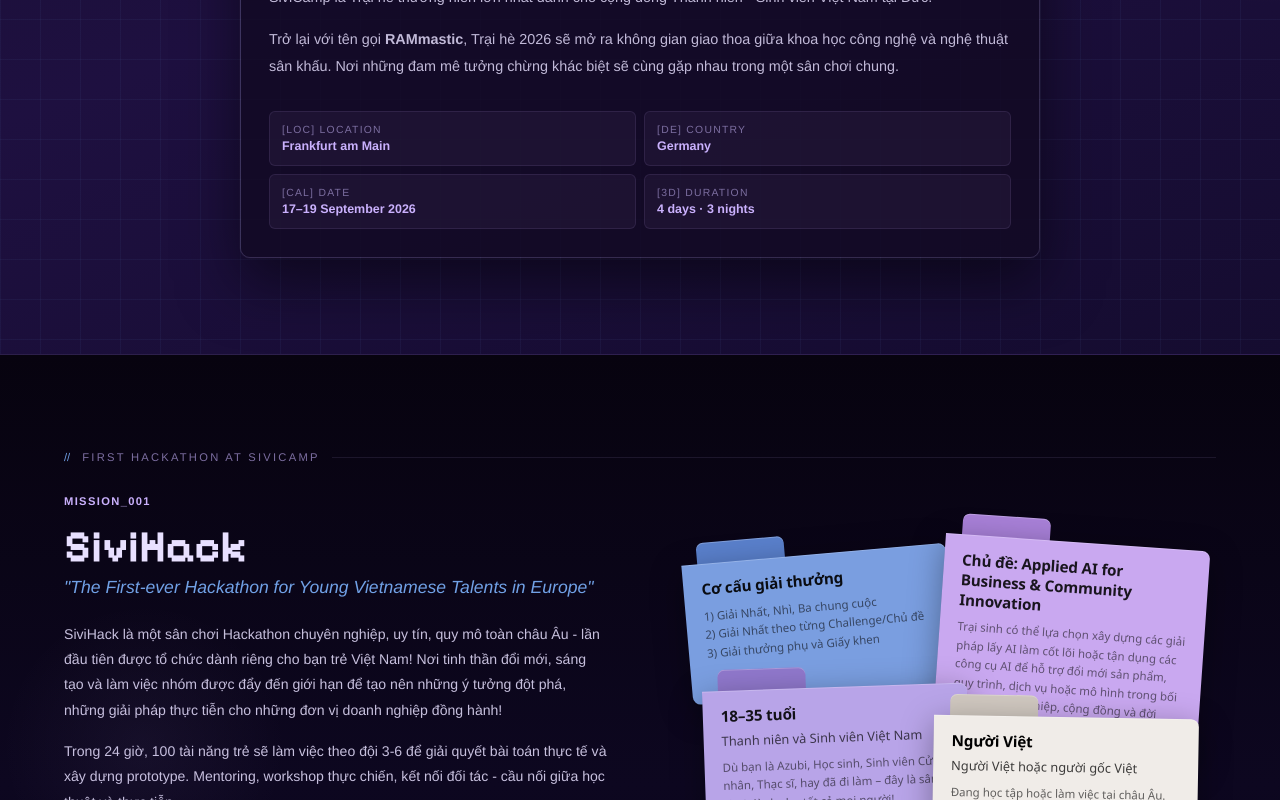
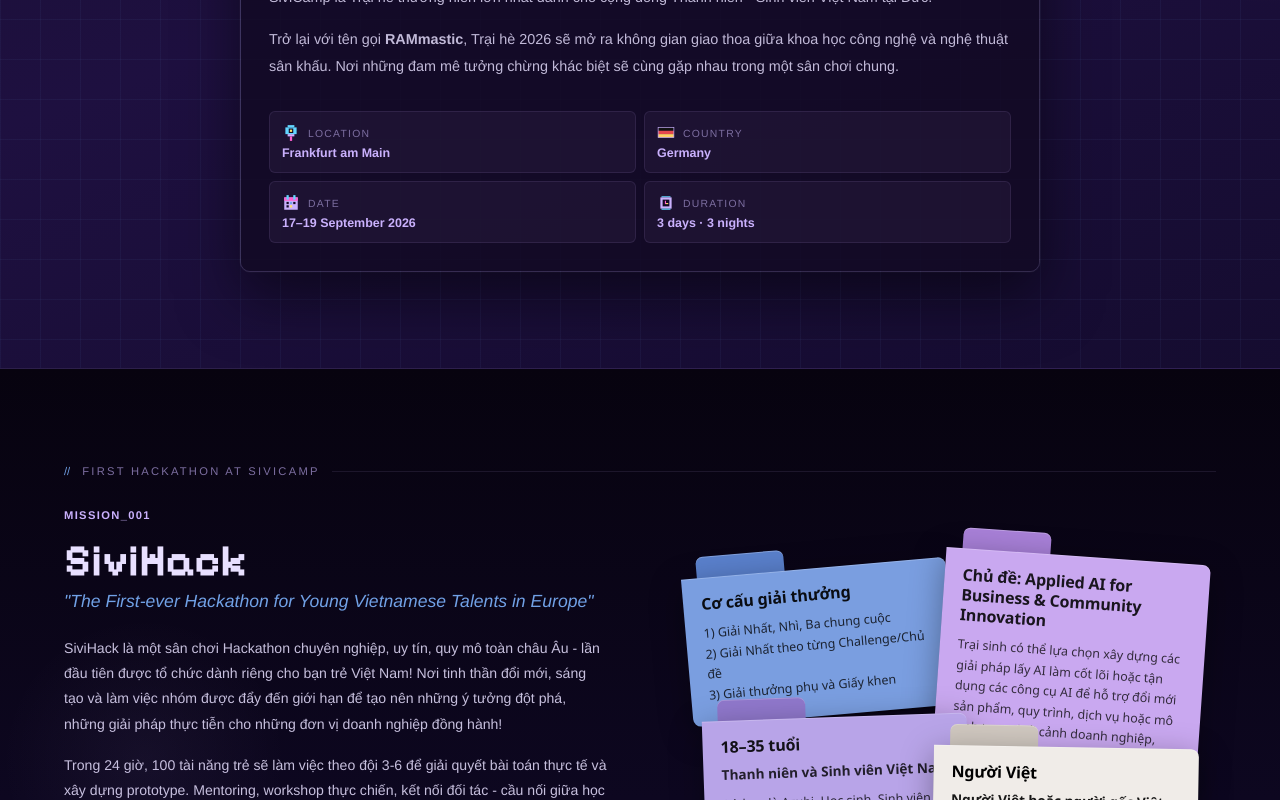
Before and after one commit to ndinh02/rammastic2026, a React (Vite) app: page / in a window 1280 px wide. Shown: the part 1160-1960 px from the top of the page. Built offline with nearby package versions, Linux system fonts and the light colour scheme.

Commit message:
fix: responsive UI and small bugs

```diff
--- a/src/components/AboutSection.jsx
+++ b/src/components/AboutSection.jsx
@@ -14,6 +14,76 @@
   )
 }
 
+function PixelIcon({ type }) {
+  const commonProps = {
+    width: 18,
+    height: 18,
+    viewBox: '0 0 16 16',
+    xmlns: 'http://www.w3.org/2000/svg',
+    'aria-hidden': true,
+    style: {
+      imageRendering: 'pixelated',
+      flexShrink: 0,
+      display: 'block',
+    },
+  }
+
+  if (type === 'location') {
+    return (
+      <svg {...commonProps}>
+        <rect x="5" y="1" width="6" height="2" fill="#62d6ff" />
+        <rect x="3" y="3" width="10" height="6" fill="#62d6ff" />
+        <rect x="5" y="9" width="6" height="2" fill="#cab1fd" />
+        <rect x="7" y="11" width="2" height="4" fill="#ff5fd2" />
+        <rect x="6" y="4" width="4" height="4" fill="#120a24" />
+        <rect x="7" y="5" width="2" height="2" fill="#ffe066" />
+      </svg>
+    )
+  }
+
+  if (type === 'germany') {
+    return (
+      <svg {...commonProps}>
+        <rect x="1" y="3" width="14" height="3" fill="#111111" />
+        <rect x="1" y="6" width="14" height="3" fill="#e5484d" />
+        <rect x="1" y="9" width="14" height="3" fill="#ffd166" />
+        <rect x="1" y="3" width="14" height="9" fill="none" stroke="#cab1fd" strokeWidth="0.6" />
+      </svg>
+    )
+  }
+
+  if (type === 'calendar') {
+    return (
+      <svg {...commonProps}>
+        <rect x="2" y="3" width="12" height="11" fill="#cab1fd" />
+        <rect x="2" y="3" width="12" height="3" fill="#ff5fd2" />
+        <rect x="4" y="1" width="2" height="4" fill="#62d6ff" />
+        <rect x="10" y="1" width="2" height="4" fill="#62d6ff" />
+        <rect x="4" y="7" width="2" height="2" fill="#120a24" />
+        <rect x="7" y="7" width="2" height="2" fill="#71a1e6" />
+        <rect x="10" y="7" width="2" height="2" fill="#120a24" />
+        <rect x="4" y="10" width="2" height="2" fill="#120a24" />
+        <rect x="7" y="10" width="2" height="2" fill="#ffe066" />
+      </svg>
+    )
+  }
+
+  if (type === 'duration') {
+    return (
+      <svg {...commonProps}>
+        <rect x="4" y="2" width="8" height="1" fill="#62d6ff" />
+        <rect x="3" y="3" width="10" height="10" fill="#cab1fd" />
+        <rect x="5" y="5" width="6" height="6" fill="#120a24" />
+        <rect x="7" y="6" width="1" height="3" fill="#ff5fd2" />
+        <rect x="8" y="8" width="2" height="1" fill="#ffd166" />
+        <rect x="4" y="13" width="8" height="1" fill="#62d6ff" />
+      </svg>
+    )
+  }
+
+  return null
+}
+
 function MacWindow({ children, title }) {
   return (
     <div style={{ border: '1px solid rgba(255,255,255,0.12)', borderRadius: 10, overflow: 'hidden', boxShadow: '0 24px 60px rgba(0,0,0,0.5), 0 0 0 0.5px rgba(255,255,255,0.06)' }}>
@@ -21,7 +91,19 @@
         <span style={{ width: 12, height: 12, borderRadius: '50%', background: '#ff5f57', display: 'inline-block' }} />
         <span style={{ width: 12, height: 12, borderRadius: '50%', background: '#ffbd2e', display: 'inline-block' }} />
         <span style={{ width: 12, height: 12, borderRadius: '50%', background: '#28c840', display: 'inline-block' }} />
-        <span style={{ marginLeft: 'auto', fontFamily: HW, fontSize: '0.65rem', color: 'rgba(232,224,255,0.35)', letterSpacing: '0.1em' }}>{title}</span>
+        {title && (
+          <span
+            style={{
+              marginLeft: 'auto',
+              fontFamily: HW,
+              fontSize: '0.65rem',
+              color: 'rgba(232,224,255,0.35)',
+              letterSpacing: '0.1em',
+            }}
+          >
+            {title}
+          </span>
+        )}
       </div>
       {children}
     </div>
@@ -29,10 +111,10 @@
 }
 
 const infoItems = [
-  { symbol: '[LOC]', label: 'LOCATION', value: 'Frankfurt am Main' },
-  { symbol: '[DE]', label: 'COUNTRY', value: 'Germany' },
-  { symbol: '[CAL]', label: 'DATE', value: '17–19 September 2026' },
-  { symbol: '[3D]', label: 'DURATION', value: '4 days · 3 nights' },
+  { icon: 'location', label: 'LOCATION', value: 'Frankfurt am Main' },
+  { icon: 'germany', label: 'COUNTRY', value: 'Germany' },
+  { icon: 'calendar', label: 'DATE', value: '17–19 September 2026' },
+  { icon: 'duration', label: 'DURATION', value: '3 days · 3 nights' },
 ]
 
 const BUG_SLOTS = [16, 60, 104, 148, 192]
@@ -120,7 +202,7 @@
           />
 
           <div style={{ position: 'relative', zIndex: 3 }}>
-            <MacWindow title="rammastic_2026.txt">
+            <MacWindow>
               <div style={{ padding: 28, background: 'rgba(18,10,36,0.85)' }}>
                 <h2 style={{ fontFamily: PIXEL, fontSize: 'clamp(1.8rem, 4vw, 2.8rem)', fontWeight: 800, color: '#e8e0ff', lineHeight: 1.1, marginBottom: 20 }}>
                   RAMmastic<br /><span style={{ color: '#cab1fd' }}>là gì?</span>
@@ -149,9 +231,28 @@
                   transition={{ delay: 0.5 }}
                   style={{ display: 'grid', gridTemplateColumns: '1fr 1fr', gap: 8 }}
                 >
-                  {infoItems.map(({ symbol, label, value }) => (
+                    {infoItems.map(({ icon, label, value }) => (
                     <div key={label} style={{ display: 'flex', flexDirection: 'column', gap: 4, padding: '12px', background: 'rgba(202,177,253,0.05)', border: '1px solid rgba(202,177,253,0.1)', borderRadius: 6 }}>
-                      <span style={{ fontFamily: HW, fontSize: '0.65rem', color: '#7c6ea0', letterSpacing: '0.12em' }}>{symbol} {label}</span>
+                      <div
+                        style={{
+                          display: 'flex',
+                          alignItems: 'center',
+                          gap: 8,
+                        }}
+                      >
+                        <PixelIcon type={icon} />
+
+                        <span
+                          style={{
+                            fontFamily: HW,
+                            fontSize: '0.65rem',
+                            color: '#7c6ea0',
+                            letterSpacing: '0.12em',
+                          }}
+                        >
+                          {label}
+                        </span>
+                      </div>
                       <span style={{ fontFamily: HW, fontSize: '0.78rem', fontWeight: 700, color: '#cab1fd' }}>{value}</span>
                     </div>
                   ))}
--- a/src/components/SiviHackSection.jsx
+++ b/src/components/SiviHackSection.jsx
@@ -120,30 +120,37 @@
       }}>
         <p style={{
           fontFamily: VIET,
-          fontSize: 'clamp(0.75rem, 2.5vw, 0.95rem)',
+          fontSize: 'clamp(0.85rem, 2.5vw, 1rem)',
           fontWeight: 800,
           color: folder.textColor,
-          lineHeight: 1.3,
-          marginBottom: 5,
+          opacity: 1,
+          lineHeight: 1.25,
+          marginBottom: 8,
           letterSpacing: '-0.01em',
-        }}>{folder.title}</p>
+        }}>
+          {folder.title}
+        </p>
         <p style={{
           fontFamily: VIET,
-          fontSize: 'clamp(0.65rem, 2vw, 0.8rem)',
+          fontSize: 'clamp(0.72rem, 2vw, 0.85rem)',
           color: folder.textColor,
-          opacity: 0.75,
+          opacity: 0.9,
           lineHeight: 1.5,
-          marginBottom: 8,
-          fontWeight: 500,
-        }}>{folder.subtitle}</p>
+          marginBottom: 10,
+          fontWeight: 600,
+        }}>
+          {folder.subtitle}
+        </p>
         <p style={{
           fontFamily: VIET,
-          fontSize: 'clamp(0.6rem, 1.8vw, 0.72rem)',
+          fontSize: 'clamp(0.67rem, 1.8vw, 0.78rem)',
           color: folder.textColor,
-          opacity: 0.6,
-          lineHeight: 1.6,
+          opacity: 0.85,
+          lineHeight: 1.65,
           whiteSpace: 'pre-line',
-        }}>{folder.body}</p>
+        }}>
+          {folder.body}
+        </p>
       </div>
     </motion.div>
   )
--- a/src/components/SponsorsBar.jsx
+++ b/src/components/SponsorsBar.jsx
@@ -3,25 +3,25 @@
     name: 'NVIDIA',
     src: `${import.meta.env.BASE_URL}logo/NVIDIA.svg`,
     width: 165,
-    scale: 2.05,
+    scale: 2.77,
   },
   {
     name: 'FPT',
     src: `${import.meta.env.BASE_URL}logo/FPT.svg`,
     width: 110,
-    scale: 1.1,
+    scale: 1.49,
   },
   {
     name: 'VietinBank',
     src: `${import.meta.env.BASE_URL}logo/VietinBank.svg`,
     width: 175,
-    scale: 2.2,
+    scale: 2.97,
   },
   {
     name: 'Code4You',
     src: `${import.meta.env.BASE_URL}logo/Code4You.svg`,
     width: 130,
-    scale: 1.25,
+    scale: 1.69,
   },
 ]
 
--- a/src/components/StickyCtaBar.jsx
+++ b/src/components/StickyCtaBar.jsx
@@ -19,6 +19,19 @@
   }, [])
 
   return (
+  <>
+    <style>{`
+      .mobile-sticky-cta {
+        display: none !important;
+      }
+
+      @media (max-width: 640px) {
+        .mobile-sticky-cta {
+          display: block !important;
+        }
+      }
+    `}</style>
+
     <AnimatePresence>
       {visible && (
         <motion.div
@@ -58,6 +71,7 @@
           </div>
         </motion.div>
       )}
-    </AnimatePresence>
-  )
+        </AnimatePresence>
+      </>
+    )
 }
```
